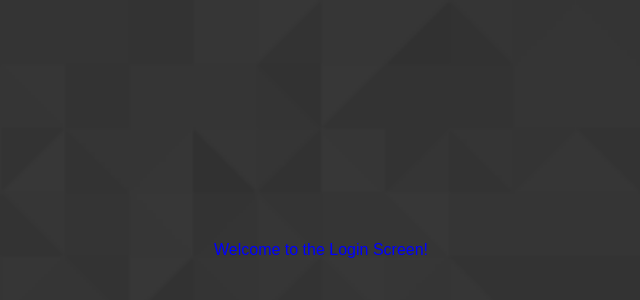
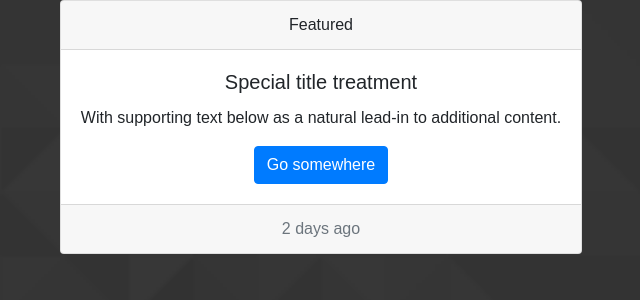
Before and after one commit to knightmac19/Money-Dunn-Right, a React (Create React App) app in the folder client/: page / in a window 1280 px wide. Shown: the top 300 px of the page, without its empty margins (319-959 px from the left). Built offline with nearby package versions, Linux system fonts and the light colour scheme.

Commit message:
card prototype on signup page

```diff
--- a/client/src/App.js
+++ b/client/src/App.js
@@ -7,6 +7,7 @@ import {
   Route
 } from "react-router-dom";
 import Login from './pages/Login';
+import Signup from './pages/Signup';
 import Wrapper from './components/Wrapper';
 
 
@@ -15,7 +16,8 @@ function App() {
     <Router>
       <Wrapper>
         <Switch>
-          <Route exact path="/" component={Login} />
+          <Route exact path="/Login" component={Login} />
+          <Route exact path="/" component={Signup} />
         </Switch>
       </Wrapper>
     </Router>
--- /dev/null
+++ b/client/src/components/MyCard/index.js
@@ -0,0 +1,30 @@
+import React from 'react';
+import "./style.css";
+import { Container, Row, Col, Card, Button } from 'react-bootstrap';
+
+
+const MyCard = props => {
+  return (
+    <div>
+      <Container>
+        <Row>
+          <Col>
+            <Card className="text-center">
+              <Card.Header>Featured</Card.Header>
+              <Card.Body>
+                <Card.Title>Special title treatment</Card.Title>
+                <Card.Text>
+                  With supporting text below as a natural lead-in to additional content.
+                </Card.Text>
+                <Button variant="primary">Go somewhere</Button>
+              </Card.Body>
+              <Card.Footer className="text-muted">2 days ago</Card.Footer>
+            </Card>
+          </Col>
+        </Row>
+      </Container>
+    </div>
+  );
+};
+
+export default MyCard;
--- /dev/null
+++ b/client/src/pages/Signup/index.js
@@ -0,0 +1,17 @@
+import React from 'react';
+import "./style.css";
+import { Button } from 'react-bootstrap';
+import { Redirect } from 'react-router-dom';
+import MyCard from '../../components/MyCard';
+
+
+
+const Signup = () => {
+  return (
+    <MyCard
+
+    />
+  );
+};
+
+export default Signup;
```
Also changed, not shown: client/src/components/MyCard/style.css (added), client/src/pages/Signup/style.css (added).
